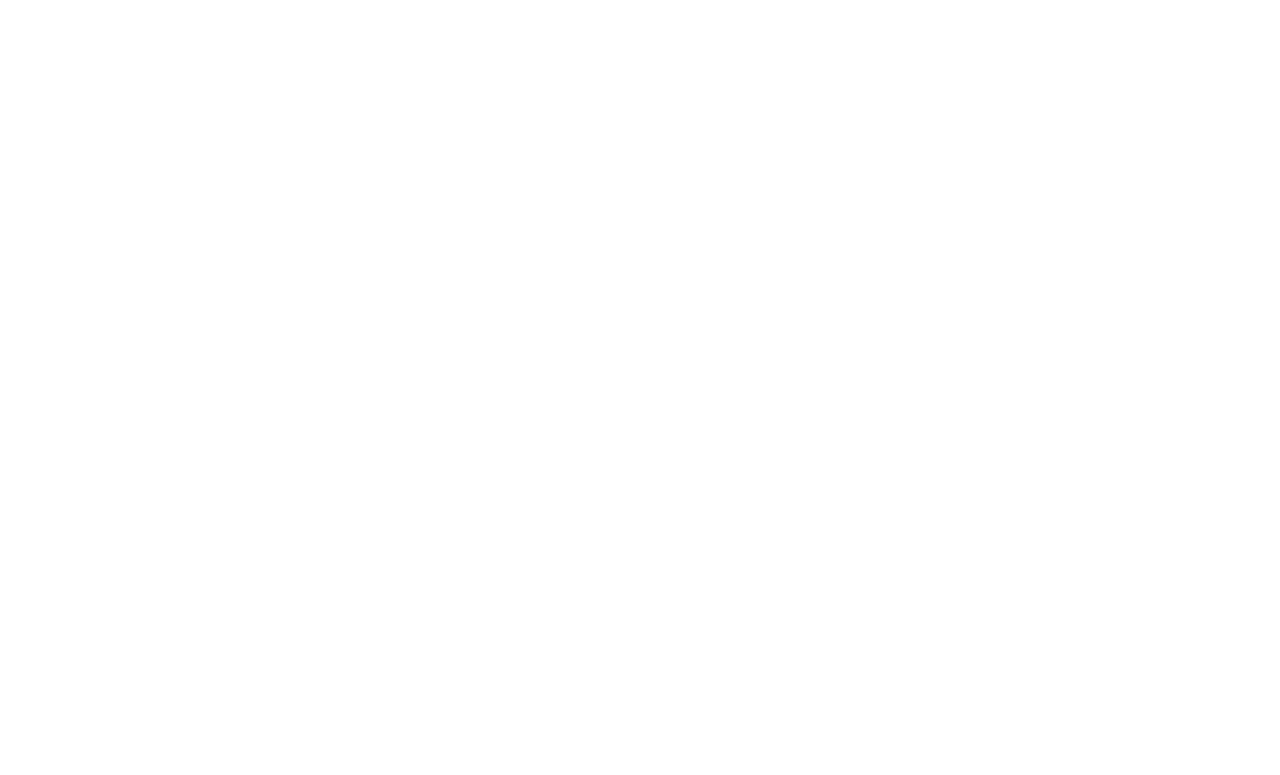
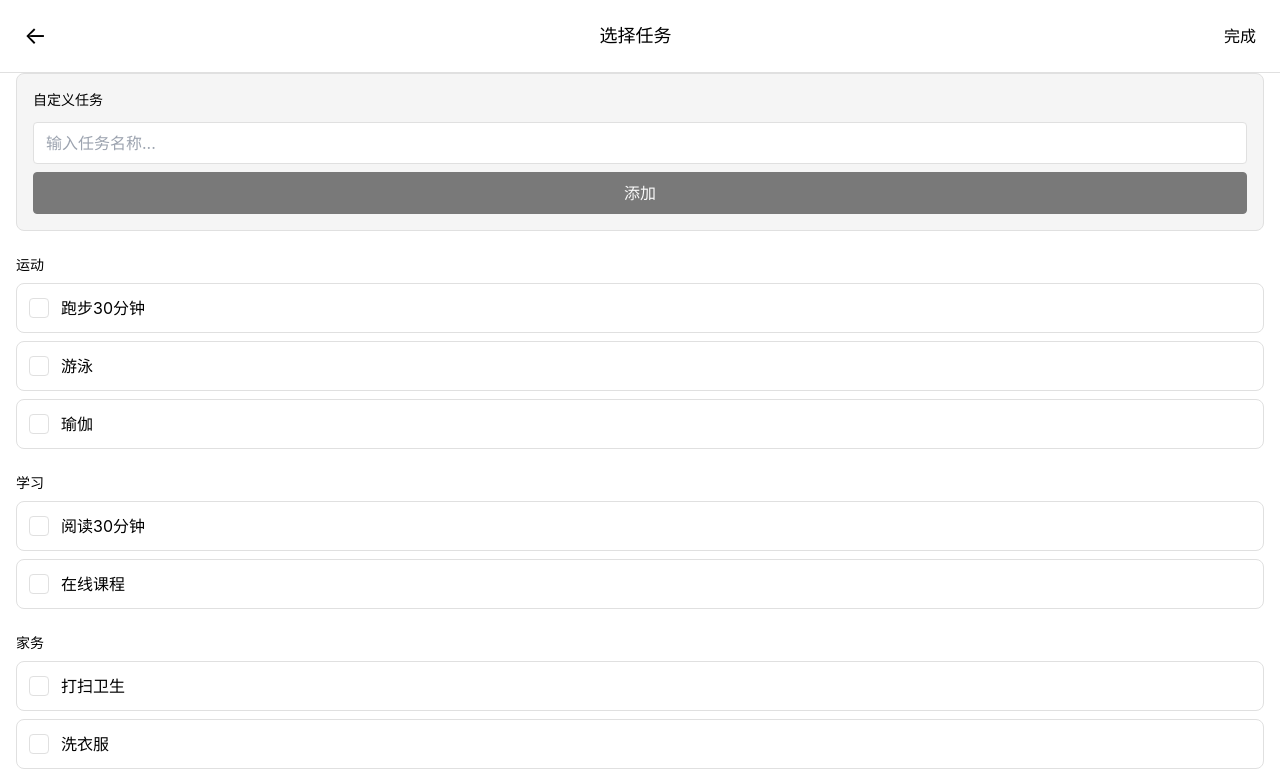
Before and after one commit to allenclove/weekend-planner, a Vue app: page /weekend-planner/select-tasks in a window 1280 px wide. Before the commit this address had no page. Shown: the top 775 px of the page. Built offline with nearby package versions, Linux system fonts and the light colour scheme.

Commit message:
feat: add custom task input option and fix router base path

```diff
--- a/src/router/index.ts
+++ b/src/router/index.ts
@@ -30,7 +30,7 @@ const routes: RouteRecordRaw[] = [
 ]
 
 const router = createRouter({
-  history: createWebHistory(),
+  history: createWebHistory('/weekend-planner/'),
   routes
 })
 
--- a/src/views/TaskSelectionView.vue
+++ b/src/views/TaskSelectionView.vue
@@ -7,6 +7,52 @@
     </header>
 
     <main class="px-4 pb-6">
+      <!-- 自定义任务区域 -->
+      <section class="mb-6 p-4 border border-border rounded-lg bg-bg-secondary">
+        <h2 class="text-primary text-sm font-medium mb-3">自定义任务</h2>
+        <input
+          v-model="customTaskName"
+          type="text"
+          class="input w-full mb-2"
+          placeholder="输入任务名称..."
+          @keyup.enter="showCustomNoteModal = true"
+        />
+        <div class="flex gap-2">
+          <button
+            @click="showCustomNoteModal = true"
+            :disabled="!customTaskName.trim()"
+            class="btn btn-primary flex-1"
+            :class="{ 'opacity-50': !customTaskName.trim() }"
+          >
+            添加
+          </button>
+          <button
+            v-if="customTasks.length > 0"
+            @click="showCustomList = !showCustomList"
+            class="btn"
+          >
+            已选({{ customTasks.length }})
+          </button>
+        </div>
+        <!-- 自定义任务列表 -->
+        <div v-if="showCustomList && customTasks.length > 0" class="mt-3 space-y-2">
+          <div
+            v-for="(task, index) in customTasks"
+            :key="`custom-${index}`"
+            class="flex items-center gap-2 p-2 border border-border rounded bg-bg"
+          >
+            <span class="text-primary flex-1 text-sm">{{ task.title }}</span>
+            <span v-if="task.note" class="text-secondary text-xs">{{ task.note }}</span>
+            <button
+              @click="removeCustomTask(index)"
+              class="text-tertiary hover:text-primary px-1"
+            >
+              ×
+            </button>
+          </div>
+        </div>
+      </section>
+
       <div v-for="group in groups" :key="group.id" class="group-section mb-6">
         <h2 class="text-primary text-sm font-medium mb-2">{{ group.name }}</h2>
         <div class="space-y-2">
@@ -34,6 +80,30 @@
         </div>
       </div>
     </main>
+
+    <!-- 自定义任务备注弹窗 -->
+    <Transition name="fade">
+      <div
+        v-if="showCustomNoteModal"
+        class="fixed inset-0 z-50 flex items-center justify-center p-4"
+        @click.self="cancelCustomTask"
+      >
+        <div class="backdrop absolute inset-0 bg-black/50"></div>
+        <div class="modal relative bg-bg rounded-2xl w-full sm:w-80 p-4">
+          <h3 class="text-lg text-primary mb-2">添加备注</h3>
+          <p class="text-secondary text-sm mb-3">{{ customTaskName }}</p>
+          <textarea
+            v-model="customTaskNote"
+            class="input w-full h-24 resize-none"
+            placeholder="可选备注..."
+          ></textarea>
+          <div class="flex gap-2 mt-4">
+            <button @click="cancelCustomTask" class="btn flex-1">取消</button>
+            <button @click="addCustomTask" class="btn btn-primary flex-1">添加</button>
+          </div>
+        </div>
+      </div>
+    </Transition>
 
     <Transition name="fade">
       <div
@@ -71,6 +141,13 @@ const selectedTasks = ref<Map<string, Map<string, string>>>(new Map())
 const showNoteModal = ref(false)
 const currentNote = ref('')
 const currentGroupTask = ref<{ groupId: string; task: string } | null>(null)
+
+// 自定义任务相关
+const customTaskName = ref('')
+const customTaskNote = ref('')
+const customTasks = ref<Array<{ title: string; note?: string }>>([])
+const showCustomNoteModal = ref(false)
+const showCustomList = ref(false)
 
 const isTaskSelected = (groupId: string, task: string) => {
   return selectedTasks.value.get(groupId)?.has(task) ?? false
@@ -115,13 +192,45 @@ const saveNote = () => {
 
 const handleConfirm = () => {
   const tasksToAdd: Array<{ title: string; groupId?: string; note?: string }> = []
+
+  // 添加选中的分组任务
   selectedTasks.value.forEach((taskMap, groupId) => {
     taskMap.forEach((note, title) => {
       tasksToAdd.push({ title, groupId, note: note || undefined })
     })
   })
-  planStore.addTasks(tasksToAdd)
+
+  // 添加自定义任务
+  customTasks.value.forEach((task) => {
+    tasksToAdd.push({ title: task.title, note: task.note })
+  })
+
+  if (tasksToAdd.length > 0) {
+    planStore.addTasks(tasksToAdd)
+  }
   router.push('/')
+}
+
+// 自定义任务相关方法
+const addCustomTask = () => {
+  if (customTaskName.value.trim()) {
+    customTasks.value.push({
+      title: customTaskName.value.trim(),
+      note: customTaskNote.value.trim() || undefined
+    })
+    customTaskName.value = ''
+    customTaskNote.value = ''
+    showCustomNoteModal.value = false
+  }
+}
+
+const cancelCustomTask = () => {
+  showCustomNoteModal.value = false
+  // 不清空输入，方便用户继续编辑
+}
+
+const removeCustomTask = (index: number) => {
+  customTasks.value.splice(index, 1)
 }
 </script>
 
```
Also changed, not shown: .claude/settings.local.json, 1 other file (tests, documents, lock files or other folders).
